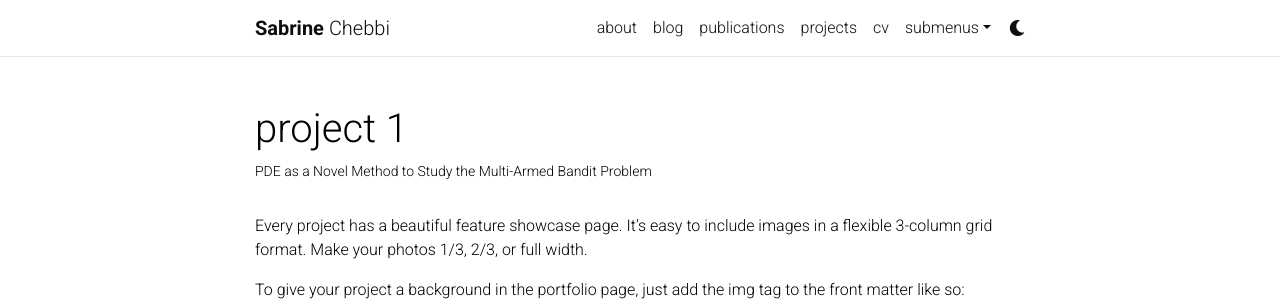
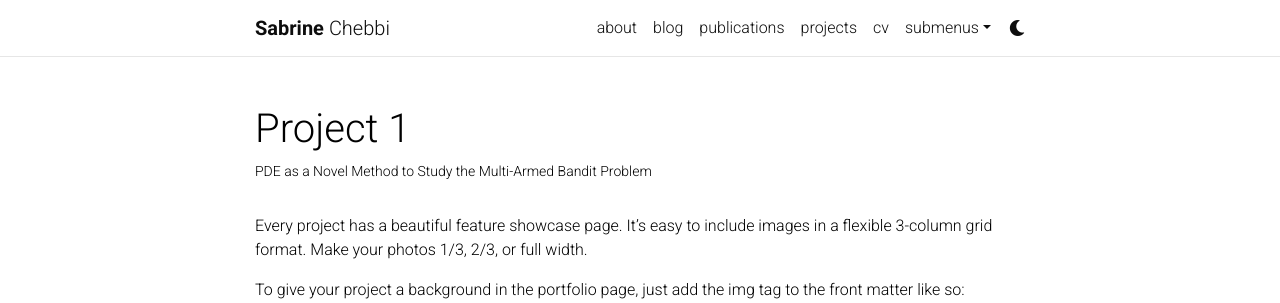
Before and after one commit to Sabrine-stack/Sabrine-stack.github.io, a Jekyll site: the page built from _projects/1_project.md, in a window 1280 px wide and 900 px high. Shown: the top 303 px of the window. Built offline with Jekyll 4.4.1, drawn with Linux system fonts in a browser that asks for light colours; full-size pictures stand in for the smaller copies a plugin makes; comment, search, counter and statistics services are not loaded; a style sheet for code colours, icons or effects is not loaded.

```diff
--- a/_projects/1_project.md
+++ b/_projects/1_project.md
@@ -1,6 +1,6 @@
 ---
 layout: page
-title: project 1
+title: Project 1
 description:  PDE as a Novel Method to Study the Multi-Armed Bandit Problem
 img: assets/img/12.jpg
 importance: 1
```
